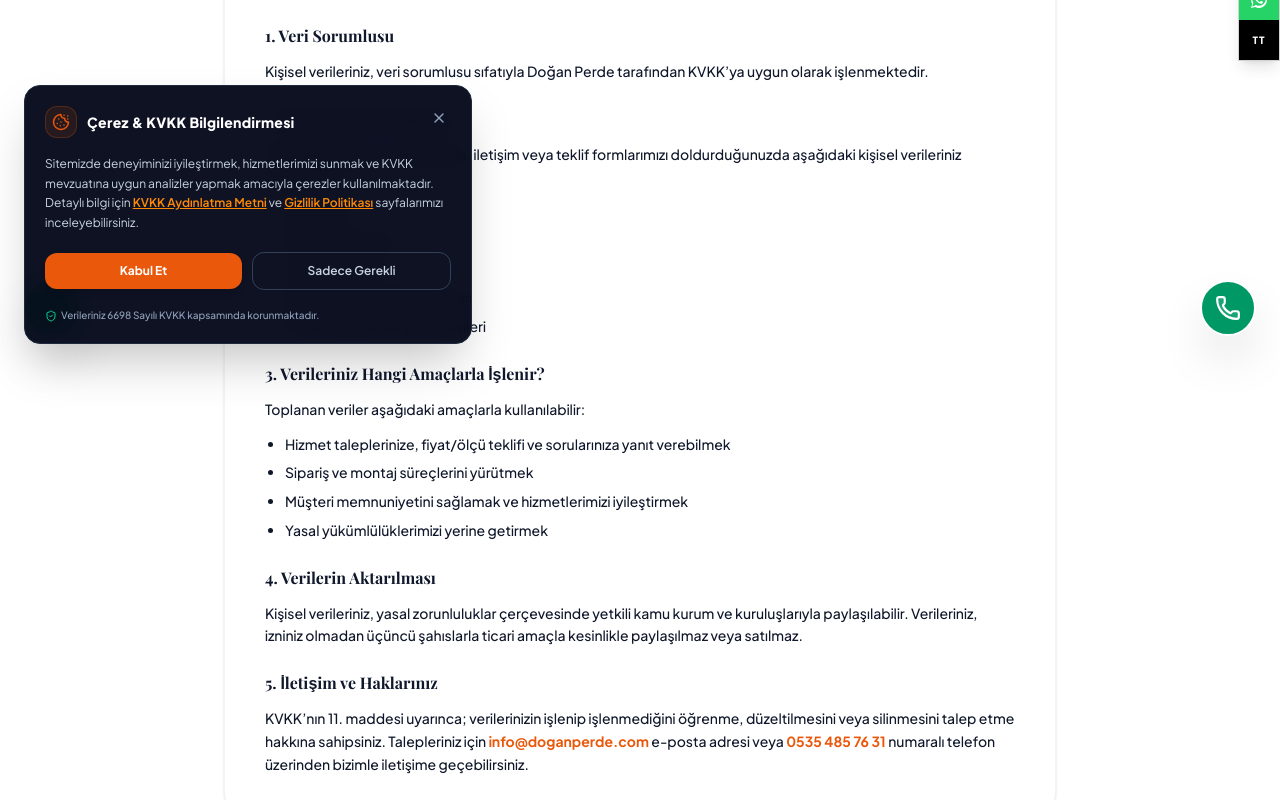
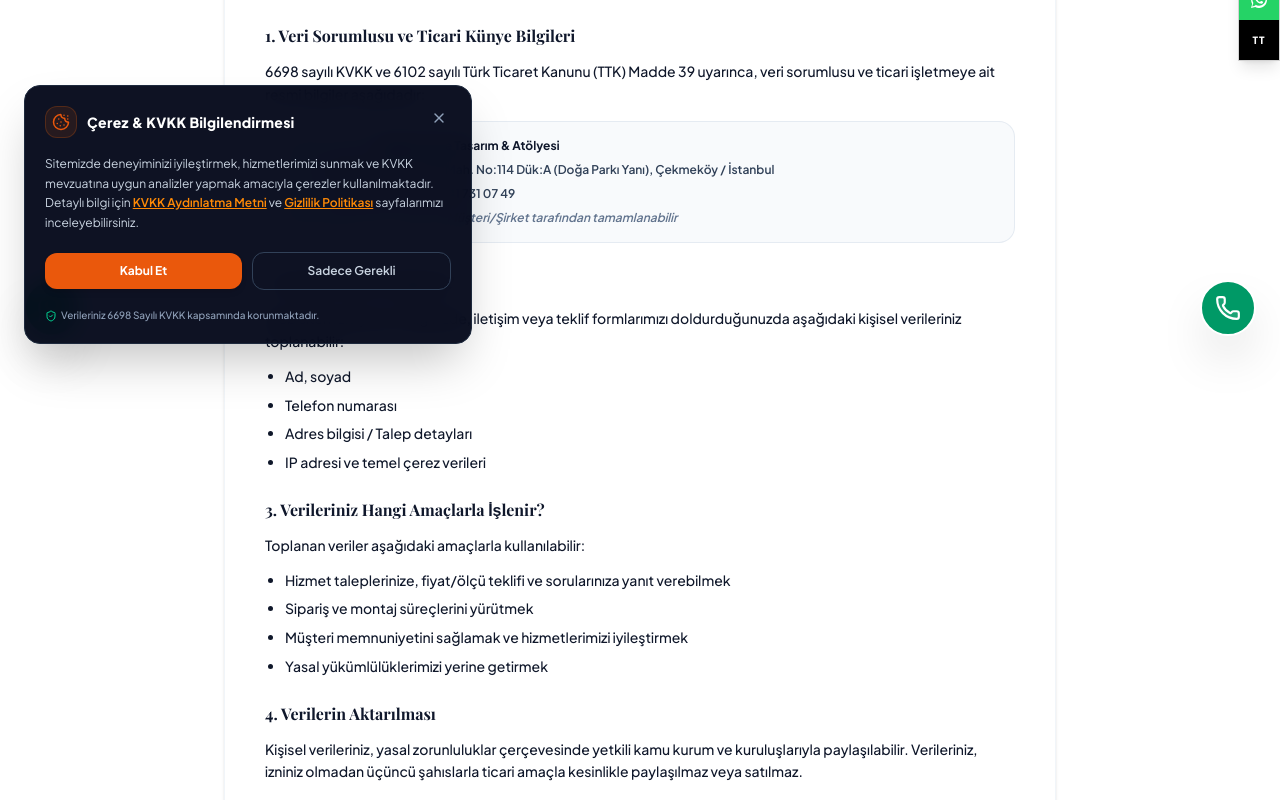
Before and after one commit to kayradivrik/DoganPerde, a Next.js app: page /kvkk in a window 1280 px wide. Shown: the part 440-1240 px from the top of the page. Built offline with nearby package versions, Linux system fonts and the light colour scheme; no server answers.

Commit message:
Remove email addresses and add Ticari Künye section

```diff
--- a/src/app/api/settings/route.js
+++ b/src/app/api/settings/route.js
@@ -9,7 +9,6 @@ const DEFAULT_SETTINGS = {
   phone1: '0541 731 07 49',
   phone2: '0535 485 76 31',
   whatsapp: '905417310749',
-  email: 'info@doganperde.com',
   address: 'Şahinbey Cd. Çamlık Mah. No:114 Dük:A (Doğa Parkı Yanı), Çekmeköy / İstanbul',
   mapsLink: 'https://www.google.com/maps/search/?api=1&query=Do%C4%9Fan+Perde+%C3%87ekmek%C3%B6y+%C5%9Eahinbey+Caddesi+%C3%87aml%C4%B1k+Mahallesi',
   instagram: 'https://instagram.com/doganperde_cekmekoy',
--- a/src/app/iletisim/page.js
+++ b/src/app/iletisim/page.js
@@ -1,7 +1,7 @@
 "use client";
 import React, { useState, useEffect } from 'react';
 import Link from 'next/link';
-import { Phone, Mail, MapPin, Clock, Check, Send } from 'lucide-react';
+import { Phone, Mail, MapPin, Clock, Check, Send, Building2 } from 'lucide-react';
 
 export default function ContactPage() {
   const [formData, setFormData] = useState({
@@ -17,7 +17,6 @@ export default function ContactPage() {
   const [settings, setSettings] = useState({
     phone1: '0535 485 76 31',
     phone2: '0541 731 07 49',
-    email: 'info@doganperde.com',
     address: 'Şahinbey Cd. Çamlık Mah. No:114 Dük:A (Doğa Parkı Yanı), Çekmeköy / İstanbul',
     workWeekday: 'Pazartesi - Cumartesi: 09:00 - 19:30',
     workSunday: 'Pazar: Kapalı',
@@ -132,19 +131,20 @@ export default function ContactPage() {
             </div>
 
             <div className="flex gap-4 items-start py-5">
-              <Mail size={18} className="text-primary-500 shrink-0 mt-0.5" />
-              <div className="flex flex-col gap-1">
-                <h4 className="font-serif font-bold text-slate-900 text-base">E-posta</h4>
-                <p className="text-xs text-slate-500 font-semibold"><a href={`mailto:${settings.email}`} className="text-slate-800 hover:text-primary-600 font-bold">{settings.email}</a></p>
-              </div>
-            </div>
-
-            <div className="flex gap-4 items-start py-5 last:pb-0">
               <Clock size={18} className="text-primary-500 shrink-0 mt-0.5" />
               <div className="flex flex-col gap-1">
                 <h4 className="font-serif font-bold text-slate-900 text-base">Çalışma Saatleri</h4>
                 <p className="text-xs text-slate-500 font-semibold">{settings.workWeekday}</p>
                 <p className="text-xs text-slate-400 font-semibold">{settings.workSunday}</p>
+              </div>
+            </div>
+
+            <div className="flex gap-4 items-start py-5 last:pb-0 border-t border-slate-200/60 pt-5">
+              <Building2 size={18} className="text-primary-500 shrink-0 mt-0.5" />
+              <div className="flex flex-col gap-1">
+                <h4 className="font-serif font-bold text-slate-900 text-base">Ticari Künye (TTK m.39)</h4>
+                <p className="text-[11px] text-slate-500 font-semibold">Unvan: <span className="text-slate-800 font-bold">Doğan Perde Tasarım & Atölyesi</span></p>
+                <p className="text-[11px] text-slate-500 font-semibold">Vergi D. / MERSİS: <span className="text-slate-800 font-bold">İsteğe Bağlı / Belirtilebilir</span></p>
               </div>
             </div>
 
--- a/src/app/kvkk/page.js
+++ b/src/app/kvkk/page.js
@@ -36,10 +36,16 @@ export default function KvkkPage() {
           </p>
 
           <div className="flex flex-col gap-3">
-            <h2 className="text-base font-bold text-slate-900 font-serif">1. Veri Sorumlusu</h2>
+            <h2 className="text-base font-bold text-slate-900 font-serif">1. Veri Sorumlusu ve Ticari Künye Bilgileri</h2>
             <p>
-              Kişisel verileriniz, veri sorumlusu sıfatıyla Doğan Perde tarafından KVKK’ya uygun olarak işlenmektedir.
+              6698 sayılı KVKK ve 6102 sayılı Türk Ticaret Kanunu (TTK) Madde 39 uyarınca, veri sorumlusu ve ticari işletmeye ait resmi bilgiler aşağıdadır:
             </p>
+            <div className="bg-slate-50 border border-slate-200/80 rounded-2xl p-4 text-xs flex flex-col gap-2 font-semibold text-slate-700 my-1">
+              <div><span className="text-slate-400 font-bold uppercase tracking-wider text-[10px]">Ticaret Unvanı:</span> <span className="text-slate-900 font-bold">Doğan Perde Tasarım & Atölyesi</span></div>
+              <div><span className="text-slate-400 font-bold uppercase tracking-wider text-[10px]">Adres:</span> <span>Şahinbey Cd. Çamlık Mah. No:114 Dük:A (Doğa Parkı Yanı), Çekmeköy / İstanbul</span></div>
+              <div><span className="text-slate-400 font-bold uppercase tracking-wider text-[10px]">Telefon:</span> <span>0535 485 76 31 / 0541 731 07 49</span></div>
+              <div><span className="text-slate-400 font-bold uppercase tracking-wider text-[10px]">Vergi Dairesi & No / MERSİS:</span> <span className="text-slate-500 italic">Müşteri/Şirket tarafından tamamlanabilir</span></div>
+            </div>
           </div>
 
           <div className="flex flex-col gap-3">
@@ -48,7 +54,6 @@ export default function KvkkPage() {
             <ul className="list-disc pl-5 flex flex-col gap-1.5">
               <li>Ad, soyad</li>
               <li>Telefon numarası</li>
-              <li>E-posta adresi</li>
               <li>Adres bilgisi / Talep detayları</li>
               <li>IP adresi ve temel çerez verileri</li>
             </ul>
@@ -75,7 +80,7 @@ export default function KvkkPage() {
           <div className="flex flex-col gap-3">
             <h2 className="text-base font-bold text-slate-900 font-serif">5. İletişim ve Haklarınız</h2>
             <p>
-              KVKK’nın 11. maddesi uyarınca; verilerinizin işlenip işlenmediğini öğrenme, düzeltilmesini veya silinmesini talep etme hakkına sahipsiniz. Talepleriniz için <a href="mailto:info@doganperde.com" className="text-primary-600 font-bold hover:underline">info@doganperde.com</a> e-posta adresi veya <a href="tel:+905354857631" className="text-primary-600 font-bold hover:underline">0535 485 76 31</a> numaralı telefon üzerinden bizimle iletişime geçebilirsiniz.
+              KVKK’nın 11. maddesi uyarınca; verilerinizin işlenip işlenmediğini öğrenme, düzeltilmesini veya silinmesini talep etme hakkına sahipsiniz. Talepleriniz için <a href="tel:+905354857631" className="text-primary-600 font-bold hover:underline">0535 485 76 31</a> veya <a href="tel:+905417310749" className="text-primary-600 font-bold hover:underline">0541 731 07 49</a> numaralı telefonlar ve WhatsApp üzerinden bizimle iletişime geçebilirsiniz.
             </p>
           </div>
 
--- a/src/app/layout.js
+++ b/src/app/layout.js
@@ -45,7 +45,7 @@ export const metadata = {
   formatDetection: {
     telephone: true,
     address: true,
-    email: true
+    email: false
   },
   openGraph: {
     title: "Çekmeköy Perdeci - Doğan Perde | Özel Ölçü Perde Tasarımları",
@@ -73,7 +73,6 @@ const localBusinessSchema = {
   "name": "Doğan Perde",
   "alternateName": "Çekmeköy Doğan Perde",
   "telephone": "+905417310749",
-  "email": "info@doganperde.com",
   "address": {
     "@type": "PostalAddress",
     "streetAddress": "Şahinbey Cd. Çamlık Mah. No:114 Dük:A (Doğa Parkı Yanı)",
```
